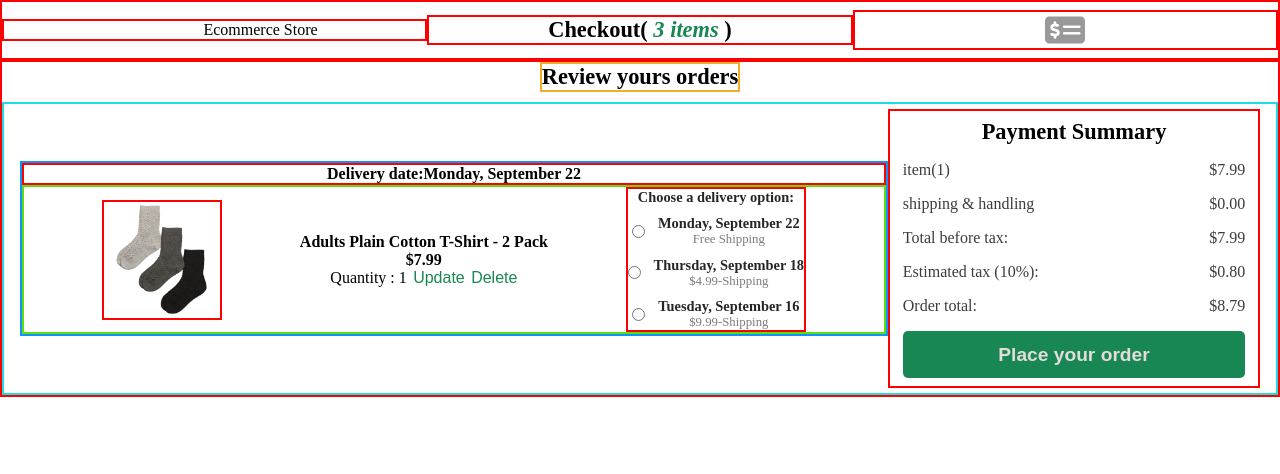
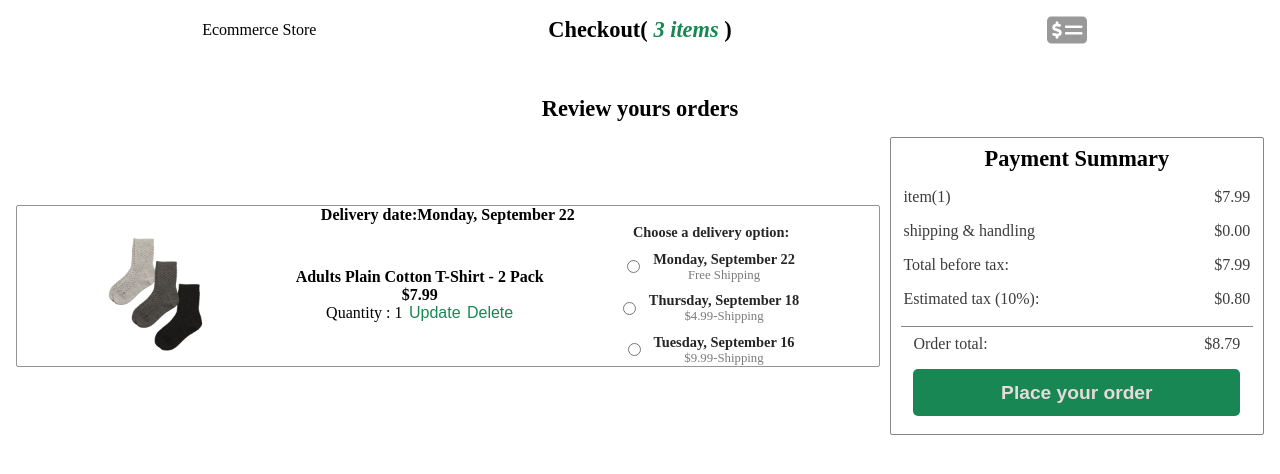
Before and after one commit to Ahsanulhaq01/Intermediate-React-Project, a React (Vite) app in the folder ecommerce-fronted/: page /checkout in a window 1280 px wide. Shown: the top 474 px of the page. Built offline with nearby package versions, Linux system fonts and the light colour scheme.

Commit message:
Remove unwanted property and make header fixed

```diff
--- a/ecommerce-fronted/src/pages/checkout.css
+++ b/ecommerce-fronted/src/pages/checkout.css
@@ -1,12 +1,14 @@
- .checkout-header{
+.checkout-page{
+    position: relative;
+}
+.checkout-header{
     display: flex;
     justify-content: space-evenly;
     align-items: center;
-
-    border: 2px solid red;
     height: auto;
     min-height: 60px;
     min-width: 100vw;
+    position: fixed;
 }
 .checkout-header-logo a {
     text-decoration: none;
@@ -16,7 +18,6 @@
 }
 .checkout-header-quantity ,.checkout-header-logo , .checkout-lock-icon{
     width:100%;
-    border: 2px solid red;
     display: flex;
     justify-content: center;align-items: center;
 }
@@ -43,24 +44,24 @@
 
 
  .checkout-grid{
-    border: 2px solid red;
     min-width: 100%;
     display: flex;
     flex-direction: column;
     justify-content: center;
     align-items: center;
+    position: absolute;
+    top: 6rem;
 }
 .checkout-review-header p{
     font-size: 1.4rem;
     font-weight: bold;
     width: 100%;
     text-align: center;
-    border: 2px solid rgb(245, 173, 39);
+
 }
 .delivery-and-payment-container{
     display: flex;
     margin-top: 10px;
-    border: 2px solid rgb(28, 223, 230);
     padding: 0.3rem 1rem;
     justify-content: space-around;
     align-items: center;
@@ -68,9 +69,10 @@
 }
 .delivery-container{
     flex: 1;
-    border: 2px solid #1093ff;
     display: flex;
     flex-direction: column;
+    border: 1px solid rgba(33, 33, 33, 0.479);
+    border-radius: 2px;
 }
 .delivery-data{
     display: flex;
@@ -78,14 +80,13 @@
     justify-content: space-evenly;
     text-align : center;
     width: 100%;
-    border: 2px solid red;
 }
 .delivery-data p{
     font-weight: bold;
 }
 .delivery-option-and-product-details{
     display: flex;
-    border: 2px solid rgb(91, 223, 14);
+
 }
 .product-details-container{
     display: flex;
@@ -95,8 +96,6 @@
 }
 .product-details-container img{
     max-width: 120px;
-
-    border: 2px solid red;
 }
 .products-details{
     display: flex;
@@ -122,6 +121,7 @@
    outline: none;
    background-color: transparent;
    font-size: 1rem;
+   cursor: pointer;
 }
 
 
@@ -131,9 +131,11 @@
 
 
 .payment-summary-container{
-    border: 2px solid red;
+    border: 1px solid rgba(33, 33, 33, 0.541);
     min-width: 30%;
     text-align: center;
+    margin-left: 10px;
+    border-radius: 2px;
 }
 .payment-summary{
     display: flex;
@@ -149,6 +151,10 @@
 .payment-summary-heading{
     font-size: 1.4rem;
     font-weight: bold;
+}
+.total-cost-container{
+    border-top: 1px solid rgba(33, 33, 33, 0.541);
+    margin: 10px;
 }
 .total-cost-container div{
     display: flex;
@@ -177,7 +183,6 @@
     align-items: center;
     justify-content: center;
     gap: 0.6rem;
-    border: 2px solid red;
     width: auto;
 }
 .free-shipping-container{
```
